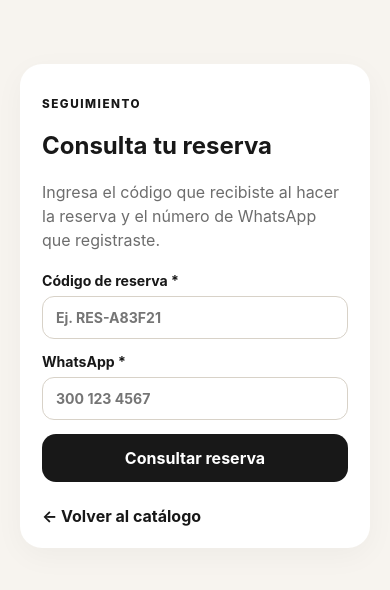
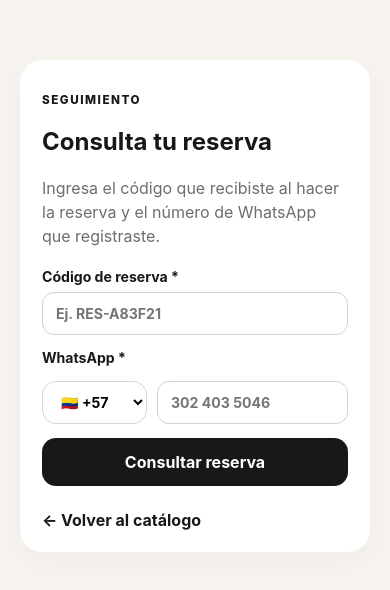
Before and after one commit to ChristianBocanegra/Product-Catalog, a React (Vite) app: page /seguimiento in a window 390 px wide. Shown: the part 106-696 px from the top of the page. Built offline with nearby package versions, Linux system fonts and the light colour scheme; no server answers.

Commit message:
Add international phone selector
Added country code selection for WhatsApp in reservations and tracking, with Colombia (+57) as the default.

```diff
--- a/src/components/ReservationModal.tsx
+++ b/src/components/ReservationModal.tsx
@@ -13,6 +13,7 @@ export default function ReservationModal({
 }) {
   const [name, setName] = useState('')
   const [trackingCode, setTrackingCode] = useState<string | null>(null)
+  const [countryCode, setCountryCode] = useState('+57')
   const [phone, setPhone] = useState('')
   const [size, setSize] = useState('')
   const [quantity, setQuantity] = useState(1)
@@ -28,7 +29,7 @@ export default function ReservationModal({
     const { data, error } = await supabase.rpc('create_reservation', {
       p_product_id: product.id,
       p_customer_name: name,
-      p_phone: phone,
+      p_phone: `${countryCode}${phone.replace(/\D/g, '')}`,
       p_size: size,
       p_quantity: quantity,
     })
@@ -102,19 +103,33 @@ export default function ReservationModal({
                   required
                   value={name}
                   onChange={(e) => setName(e.target.value)}
-                  placeholder="Ej. Laura"
+                  placeholder="Ej. Juan Pérez"
                 />
               </label>
 
               <label>
                 WhatsApp *
+
+                <div className="phone-input">
+                  <select
+                    value={countryCode}
+                    onChange={(e) => setCountryCode(e.target.value)}
+                    aria-label="Código de país"
+                  >
+                    <option value="+57">🇨🇴 +57</option>
+                    <option value="+1">🇨🇦 +1</option>
+                    <option value="+1">🇺🇸 +1</option>
+                  </select>
+
                   <input
                     required
                     type="tel"
+                    inputMode="numeric"
                     value={phone}
                     onChange={(e) => setPhone(e.target.value)}
-                  placeholder="300 123 4567"
+                    placeholder="302 403 5046"
                   />
+                </div>
               </label>
 
               <label>
--- a/src/pages/SeguimientoPage.tsx
+++ b/src/pages/SeguimientoPage.tsx
@@ -15,6 +15,7 @@ type ReservaConsultada = {
 
 export default function SeguimientoPage() {
   const [codigo, setCodigo] = useState('')
+  const [countryCode, setCountryCode] = useState('+57')
   const [phone, setPhone] = useState('')
   const [reserva, setReserva] = useState<ReservaConsultada | null>(null)
   const [message, setMessage] = useState('')
@@ -29,7 +30,7 @@ export default function SeguimientoPage() {
 
     const { data, error } = await supabase.rpc('consultar_reserva', {
       p_tracking_code: codigo.trim(),
-      p_phone: phone.trim(),
+      p_phone: `${countryCode}${phone.replace(/\D/g, '')}`,
     })
 
     setBusy(false)
@@ -87,13 +88,27 @@ export default function SeguimientoPage() {
 
           <label>
             WhatsApp *
+
+            <div className="phone-input">
+              <select
+                value={countryCode}
+                onChange={(e) => setCountryCode(e.target.value)}
+                aria-label="Código de país"
+              >
+                <option value="+57">🇨🇴 +57</option>
+                <option value="+1">🇨🇦 +1</option>
+                <option value="+1">🇺🇸 +1</option>
+              </select>
+
               <input
                 required
                 type="tel"
+                inputMode="numeric"
                 value={phone}
                 onChange={(e) => setPhone(e.target.value)}
-              placeholder="300 123 4567"
+                placeholder="302 403 5046"
               />
+            </div>
           </label>
 
           {message && <div className="form-message">{message}</div>}
--- a/src/styles.css
+++ b/src/styles.css
@@ -210,3 +210,29 @@ th, td { text-align: left; padding: 12px 10px; border-bottom: 1px solid #eee8df;
   background: #171717;
   color: white;
 }
+
+.phone-input {
+  display: grid;
+  grid-template-columns: 120px 1fr;
+  gap: 10px;
+  margin-top: 8px;
+}
+
+.phone-input select,
+.phone-input input {
+  width: 100%;
+}
+
+.phone-input select {
+  padding: 0 14px;
+  border: 1px solid #ddd4ca;
+  border-radius: 14px;
+  background: white;
+  font: inherit;
+}
+
+@media (max-width: 520px) {
+  .phone-input {
+    grid-template-columns: 105px 1fr;
+  }
+}
```
Lines whose indentation alone changed are shown as unchanged.
